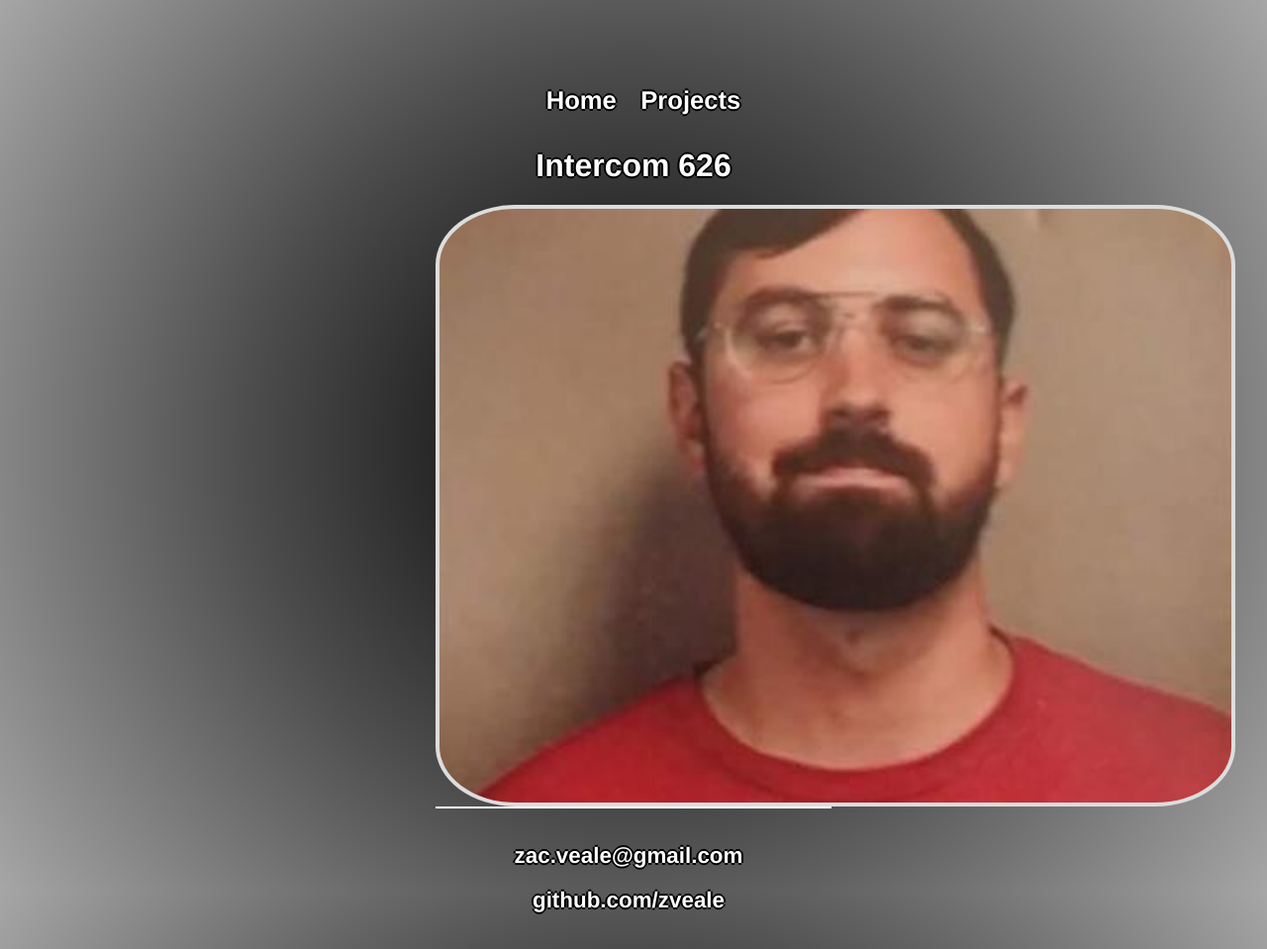
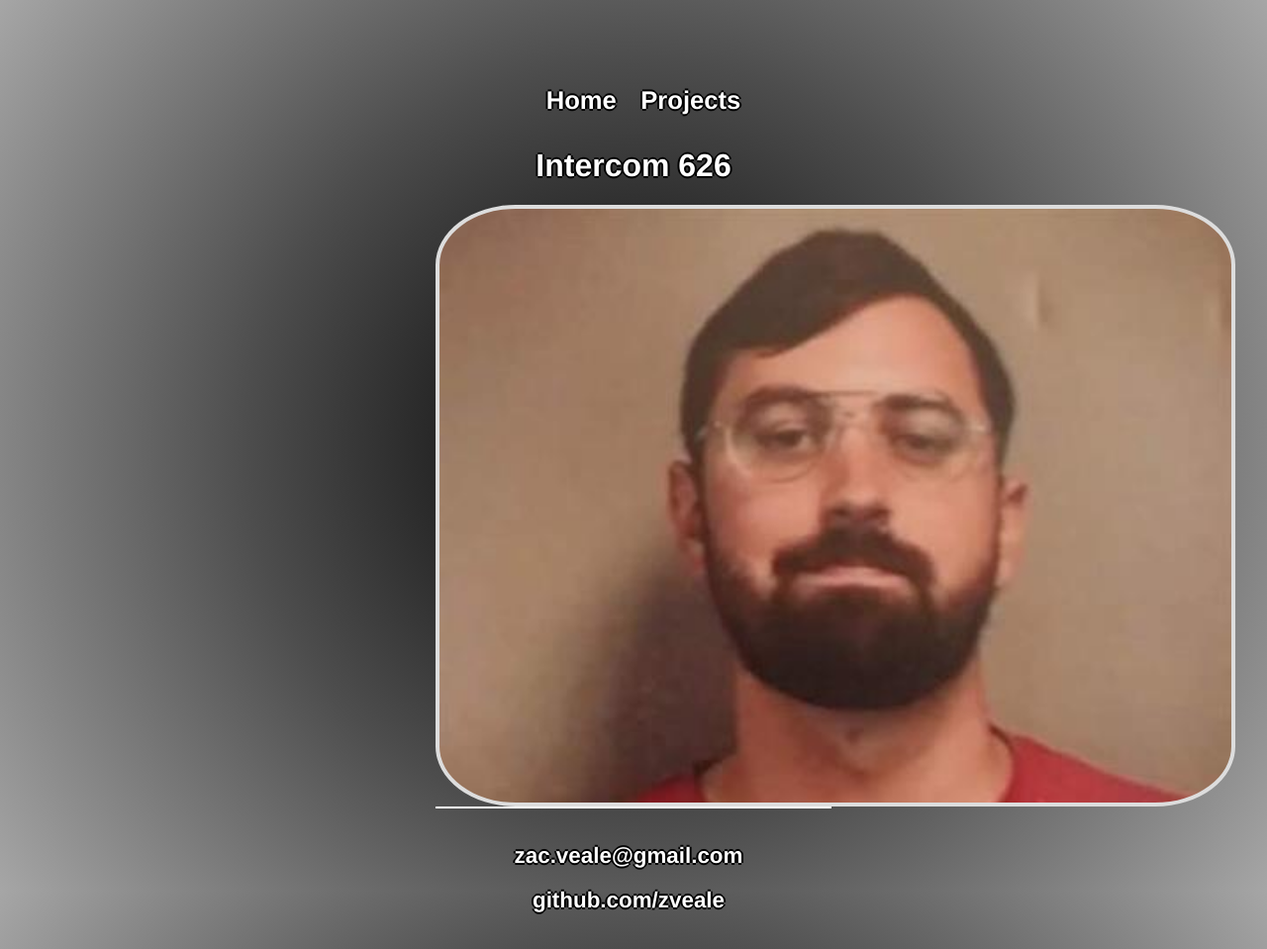
Before and after one commit to zveale/zveale.github.io, a Jekyll site: the page built from projects/index.html, in a window 1280 px wide. Shown: the whole page at 99% size. Built offline with Jekyll 4.4.1, drawn with Linux system fonts in a browser that asks for light colours.

Commit message:
Update main.css

```diff
--- a/css/main.css
+++ b/css/main.css
@@ -13,9 +13,7 @@
 	background-size: 100%;
 	border: 4px solid #ddd;
 	border-radius: 50%;
-	margin-left: auto;
-    margin-right: auto;
-    width: 50%;
+	margin: auto;
 }
 .container .intercomPhoto {
 	width: 800px;
@@ -23,7 +21,6 @@
 	background-repeat: no-repeat;
 	background-image: url("/assets/ProfilePhoto.png");
 	background-size: 100%;
-	background-position: center;
 	border: 4px solid #ddd;
 	border-radius: 10%;
 	margin-up: auto;
```
